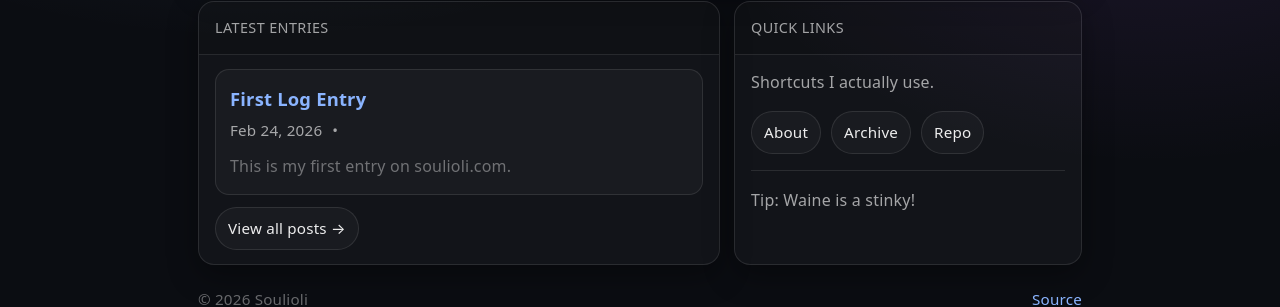
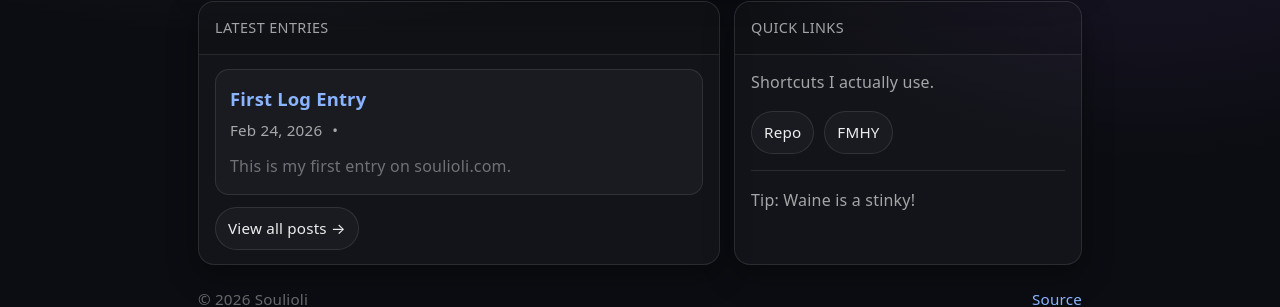
Before and after one commit to Souliolii/soulioli.com, a Jekyll site: the page built from index.html, in a window 1280 px wide. Shown: the part 311-618 px from the top of the page. Built offline with Jekyll 4.4.1, drawn with Linux system fonts in a browser that asks for light colours.

Commit message:
Update homepage shortcut links
Remove the internal About and Archive pills from the home page shortcut list and add an external "FMHY" link next to the existing Repo link in index.html. No style changes were made; this simplifies the displayed quick-links.

```diff
--- a/index.html
+++ b/index.html
@@ -33,9 +33,8 @@ title: Home
     <div class="bd">
       <p style="margin-top:0;color:var(--muted);">Shortcuts I actually use.</p>
       <div style="display:flex; gap:10px; flex-wrap:wrap;">
-        <a class="pill" href="/about">About</a>
-        <a class="pill" href="/archive">Archive</a>
         <a class="pill" href="https://github.com/Souliolii/soulioli.com">Repo</a>
+        <a class="pill" href="https://fmhy.net">FMHY</a>
       </div>
 
       <hr style="border:0;border-top:1px solid var(--border); margin:16px 0;">
```
